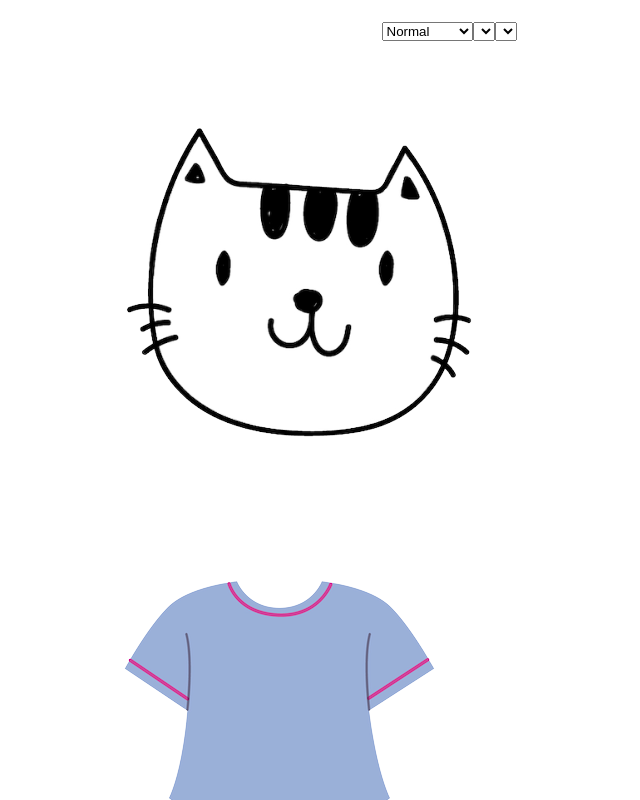
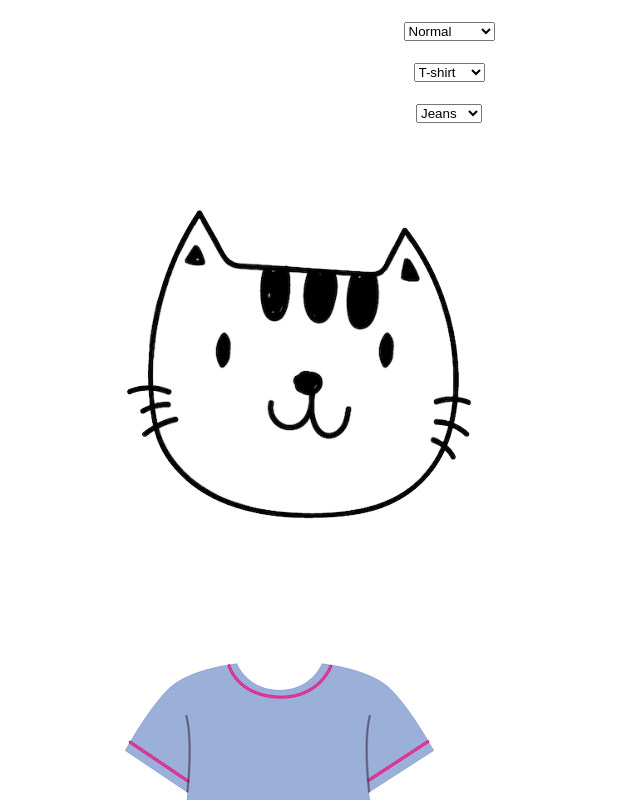
Before and after one commit to Olivia-Pasion/character-designer-react, a React (Create React App) app: page / in a window 1280 px wide. Shown: the top 800 px of the page, without its empty margins (201-841 px from the left). Built offline with nearby package versions, Linux system fonts and the light colour scheme.

Commit message:
bottom state added to Main.js, Control.js, and Character.js

```diff
--- a/src/components/Character/Character.js
+++ b/src/components/Character/Character.js
@@ -1,12 +1,13 @@
 import React from 'react';
 import './Character.css';
 
-export default function Character({ head, middle }) {
+export default function Character({ head, middle, bottom }) {
   return (
     <div>
       <div className="character">
         <img className="bg head" src={`${process.env.PUBLIC_URL}/assets/Head/${head}-head.png` } />
         <img className="bg middle" src={`${process.env.PUBLIC_URL}/assets/Middle/${middle}-middle.png`} />
+        <img className="bg bottom" src={`${process.env.PUBLIC_URL}/assets/Bottom/${bottom}-bottom.png`} />
       </div>
     </div>
   );
--- a/src/components/Controls/Control.js
+++ b/src/components/Controls/Control.js
@@ -2,7 +2,7 @@ import React from 'react';
 import './Control.css';
 
 
-export default function Control({ head, setHead, middle, setMiddle }) {
+export default function Control({ head, setHead, middle, setMiddle, bottom, setBottom }) {
   return (
     <div className="control">
       <div className="form-control">
@@ -14,17 +14,23 @@ export default function Control({ head, setHead, middle, setMiddle }) {
           <option value="hat">Hat</option>
           <option value="sunglasses">Sunglasses</option>
         </select>
+      </div>
+      <div className="form-control">
         <select className="middle" value={middle} onChange={(e) => {
           setMiddle(e.target.value);
         }}>
-          <option defaultChecked value="tshirt"></option>
-          <option value="sweater"></option>
-          <option value="tank"></option>
+          <option defaultChecked value="tshirt">T-shirt</option>
+          <option value="sweater">Sweater</option>
+          <option value="tank">Tank</option>
         </select>
-        <select className="bottom">
-          <option></option>
-          <option></option>
-          <option></option>
+      </div>
+      <div className="form-control">
+        <select className="bottom" value={bottom} onChange={(e) => {
+          setBottom(e.target.value);
+        }}>
+          <option defaultChecked value="jean">Jeans</option>
+          <option value="skirt">Skirt</option>
+          <option value="sweats">Sweats</option>
         </select>
       </div>
     </div>
--- a/src/components/Main/Main.js
+++ b/src/components/Main/Main.js
@@ -7,6 +7,7 @@ import './Main.css';
 export default function Main() {
   const [head, setHead] = useState('normal');
   const [middle, setMiddle] = useState('tshirt');
+  const [bottom, setBottom] = useState('jean');
   return (
     <div className="main">
       <Control
@@ -14,10 +15,13 @@ export default function Main() {
         setHead={setHead}
         middle={middle}
         setMiddle={setMiddle}
+        bottom={bottom}
+        setBottom={setBottom}
       />
       <Character className="character"
         head={head}
         middle={middle}
+        bottom={bottom}
       />
     </div>
   );
```
